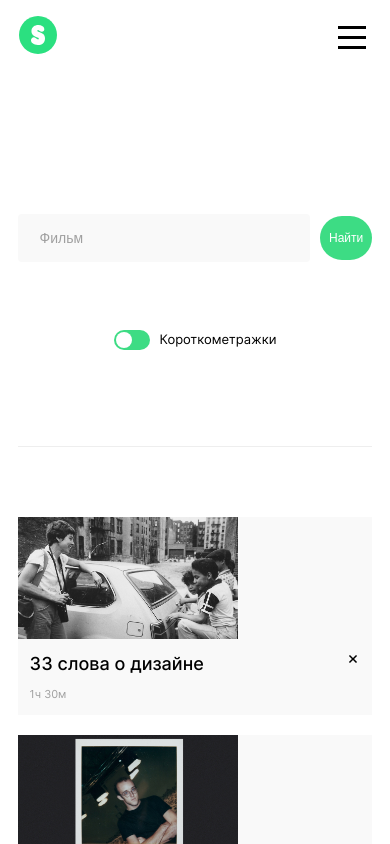
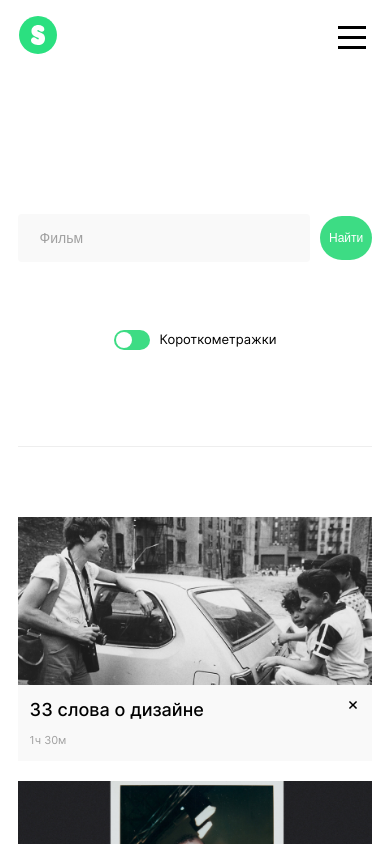
Before and after one commit to Aysad26/movies-explorer-frontend, a React (Create React App) app: page /saved-movies in a window 390 px wide. Shown: the top 844 px of the page. Built offline with nearby package versions, Linux system fonts and the light colour scheme; the HTML template or start-up script is replaced by a standard one.

Commit message:
movies-card margin edit adaptive

```diff
--- a/src/components/MoviesCard/MoviesCard.css
+++ b/src/components/MoviesCard/MoviesCard.css
@@ -138,17 +138,23 @@
 
     .movies-card__item {
         margin: 0;
-        width: 100%;
-        max-height: 168px;
+        max-width: 100%;
+        max-height: 240px;
+        min-height: 240px;
         display: flex;
         flex-direction: row;
-        justify-content: stretch;
-        align-items: center;
+        justify-content: center;
+        align-items: stretch;
+        background-color: aqua;
+        overflow: hidden;
     }
 
     .movies-card__item_img {
+        min-width: 100%;
+        max-height: 100%;
         margin: 0;
-        width: 100%;
+        max-width: 100%;
+        justify-self: stretch;
     }
 
     .movies-card__info {
@@ -179,3 +185,11 @@
         opacity: 1;
     }
 }
+
+@media screen and (max-width: 450px) {
+    .movies-card__item {
+        max-height: 168px;
+        min-height: 168px;
+    }
+
+}
```
